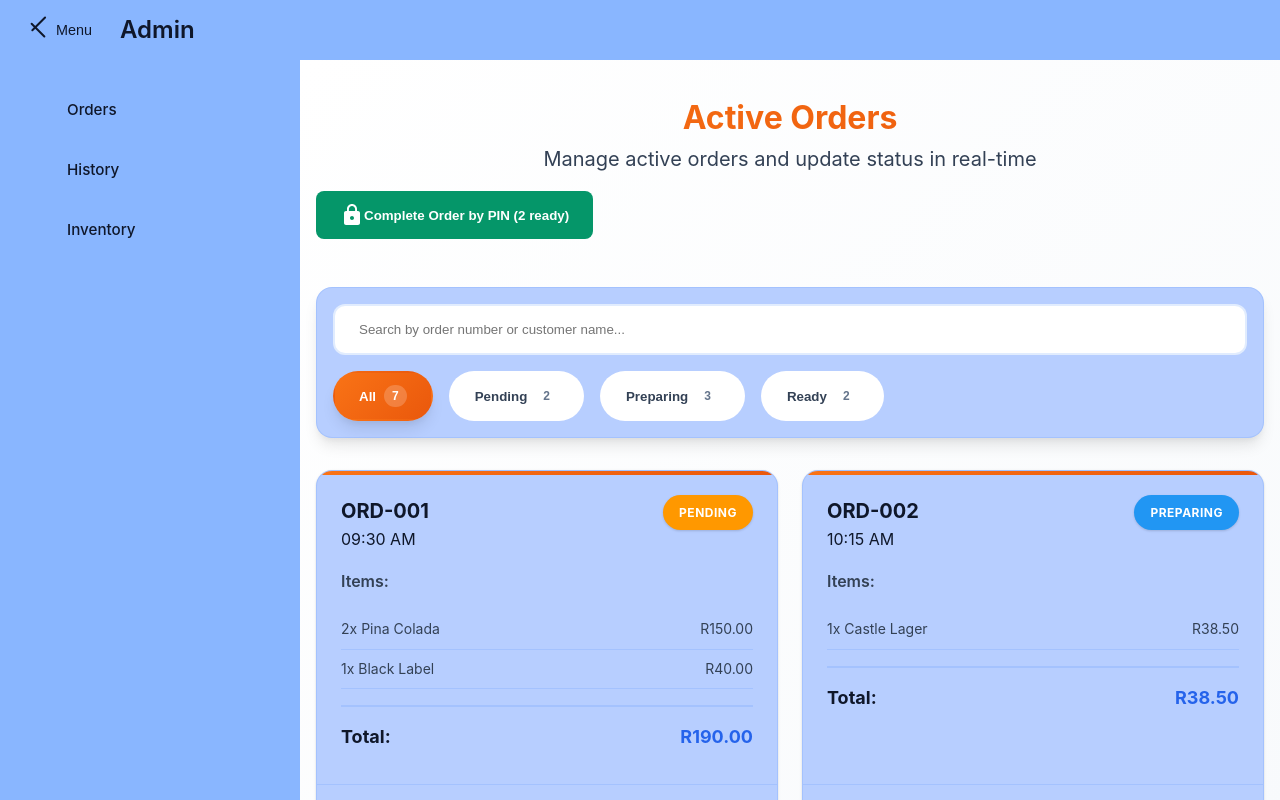
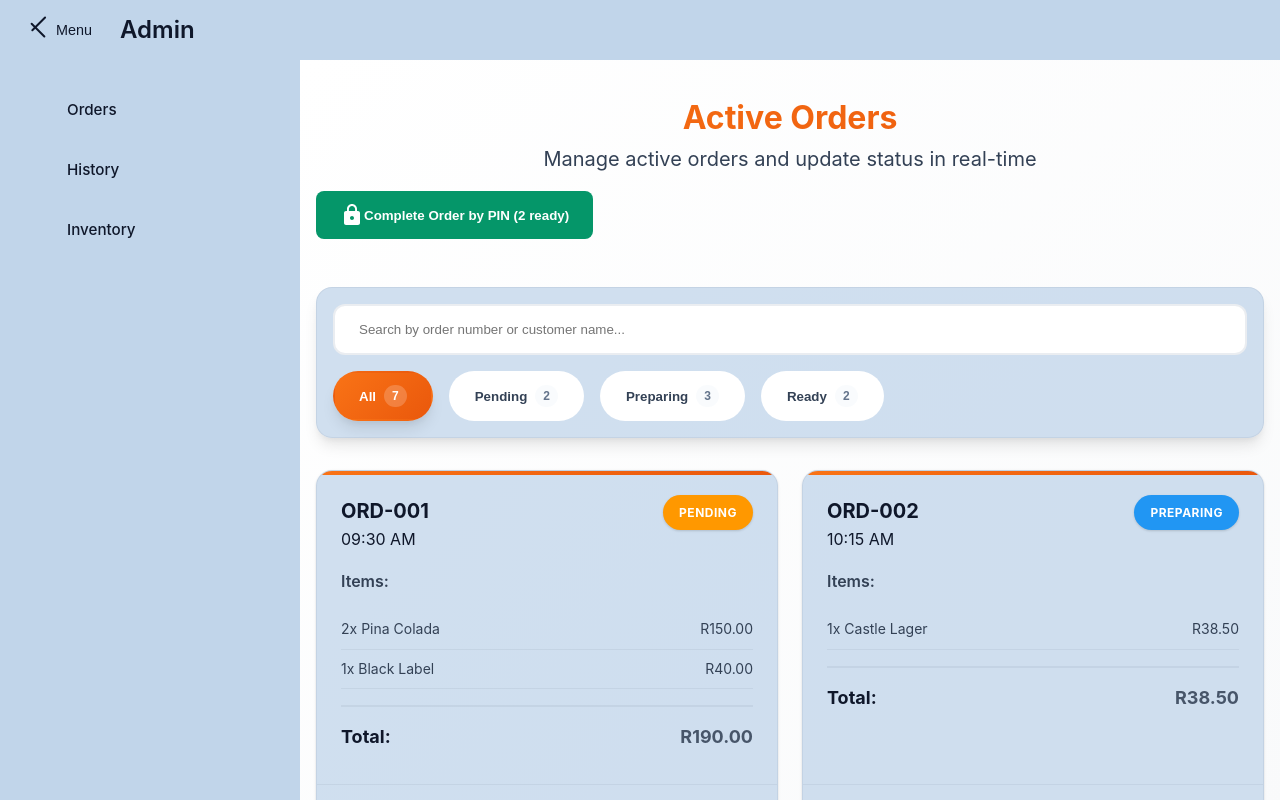
Before and after one commit to FatenSaud764/drinks-backend, a React (Vite) app in the folder drinks-ordering-app/admin/: page / in a window 1280 px wide. Shown: the top 800 px of the page. Built offline with nearby package versions, Linux system fonts and the light colour scheme; some icons are missing.

Commit message:
updates to style

```diff
--- a/drinks-ordering-app/admin/src/styles/Theme.css
+++ b/drinks-ordering-app/admin/src/styles/Theme.css
@@ -5,26 +5,26 @@
 
 /* Root theme (light-mode) */
 :root {
-  /* Light mode */
+  /* Light mode - toned down blues */
   --bg-primary: #ffffff;
-  --bg-secondary: #89b6ff;
-  --bg-card: #b7ceff;
-  --bg-muted: rgba(255, 255, 255, 0.3);
+  --bg-secondary: #c1d5ea;
+  --bg-card: rgb(193, 213, 234, 0.75);
+  --bg-muted: rgba(248, 250, 252, 0.8);
 
   /* Clean text hierarchy */
   --text-primary: #0f172a;
   --text-secondary: #334155;
   --text-muted: #64748b;
-  --text-meta: #64748b;;
+  --text-meta: #94a3b8;
 
-  /* Subtle blue accents */
-  --border-color: rgba(59, 130, 246, 0.15);
-  --accent-color: #2563eb;
+  /* Much more subtle blue accents */
+  --border-color: rgba(148, 163, 184, 0.2);
+  --accent-color: #475569;
   --hover: #f97316;
   --focus: #f97316;
   --hover-secondary: #ea580c;
-  --accent-hover: #1d4ed8;
-  --accent-secondary: #0ea5e9;
+  --accent-hover: #334155;
+  --accent-secondary: #64748b;
 
   /* Basic success/danger/warning colors */
   --success-color: #059669;
@@ -35,10 +35,10 @@
   --shadow: 0 1px 3px 0 rgba(0, 0, 0, 0.1), 0 1px 2px 0 rgba(0, 0, 0, 0.06);
   --shadow-hover: 0 10px 15px -3px rgba(0, 0, 0, 0.1), 0 4px 6px -2px rgba(0, 0, 0, 0.05);
 
-  /* Subtle gradients */
+  /* Subtle gradients - removed blue tones */
   --gradient-accent: linear-gradient(135deg, #f97316 0%, #ea580c 100%);
-  --gradient-background: linear-gradient(135deg, #ffffff 0%, #f8fafc 50%, #f1f5f9 100%);
-  --gradient-card: linear-gradient(145deg, rgba(255,255,255,0.98), rgba(248,250,252,0.95));
+  --gradient-background: linear-gradient(135deg, #ffffff 0%, #f9fafb 50%, #f3f4f6 100%);
+  --gradient-card: linear-gradient(145deg, rgba(255,255,255,0.98), rgba(249,250,251,0.95));
 }
 
 [data-theme="dark"] {
```
